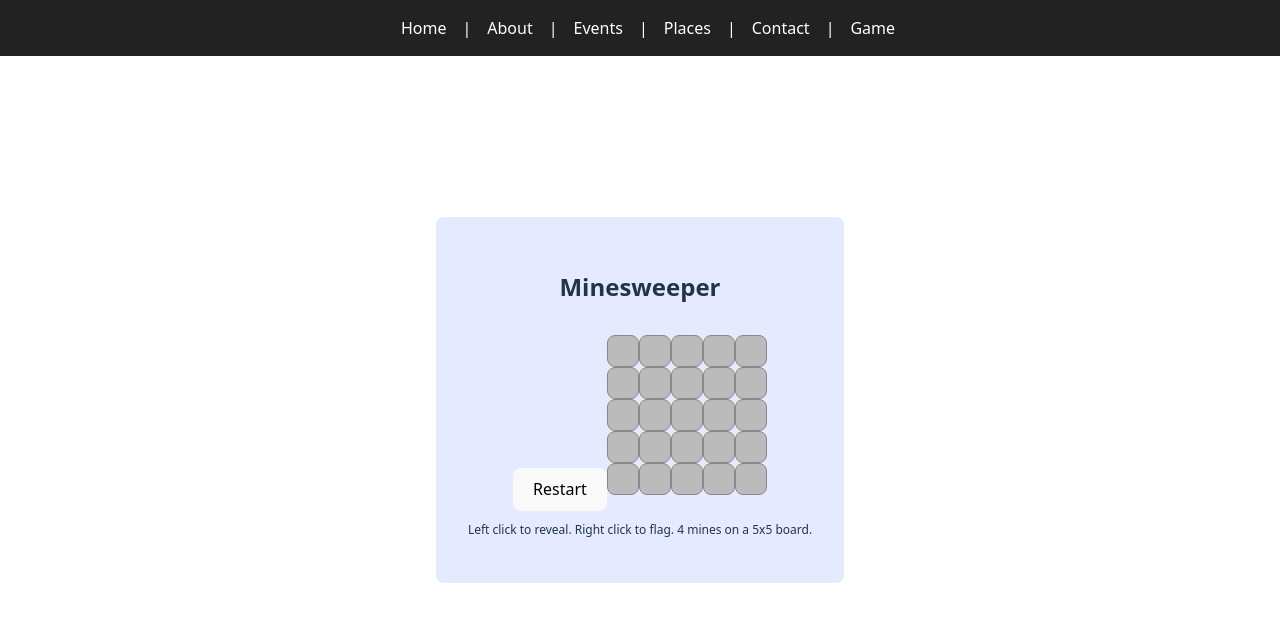
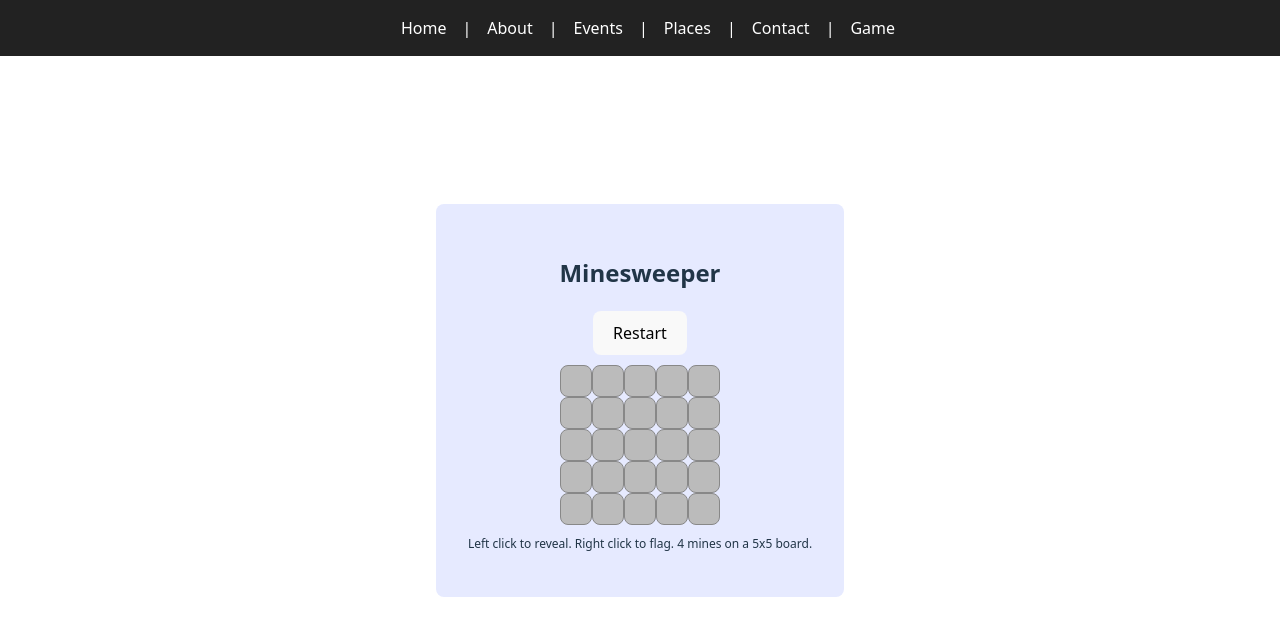
Before and after one commit to davidsl/refactored-training, a React (Vite) app in the folder refactored-training/: page /game in a window 1280 px wide. Shown: the top 636 px of the page. Built offline with nearby package versions, Linux system fonts and the light colour scheme.

Commit message:
animation and styling

```diff
--- a/refactored-training/src/Game/Game.module.css
+++ b/refactored-training/src/Game/Game.module.css
@@ -4,3 +4,25 @@
   background: #e6eaff;
   border-radius: 8px;
 }
+
+@keyframes flipReveal {
+  0% {
+    transform: rotateY(90deg);
+    opacity: 0.2;
+  }
+  60% {
+    transform: rotateY(-10deg);
+    opacity: 1;
+  }
+  80% {
+    transform: rotateY(5deg);
+  }
+  100% {
+    transform: rotateY(0deg);
+  }
+}
+
+.revealedTile {
+  animation: flipReveal 0.4s cubic-bezier(0.4, 0.2, 0.2, 1);
+  backface-visibility: hidden;
+}
--- a/refactored-training/src/Game/Game.tsx
+++ b/refactored-training/src/Game/Game.tsx
@@ -106,13 +106,15 @@ function Game() {
   return (
     <div className={styles.gameContainer}>
       <h2>Minesweeper</h2>
-      <button onClick={reset}>Restart</button>
-      <div style={{ display: 'inline-block', marginTop: 10 }}>
+      <div style={{ display: 'flex', flexDirection: 'column', alignItems: 'center' }}>
+        <button onClick={reset} style={{ marginBottom: 10 }}>Restart</button>
+        <div style={{ display: 'inline-block' }}>
           {board.map((row, r) => (
             <div key={r} style={{ display: 'flex' }}>
               {row.map((cell, c) => (
                 <button
                   key={c}
+                  className={cell.revealed ? styles.revealedTile : ''}
                   style={{
                     width: 32,
                     height: 32,
@@ -142,6 +144,7 @@ function Game() {
             </div>
           ))}
         </div>
+      </div>
       {gameOver && (
         <div style={{ marginTop: 10, fontWeight: 'bold', color: won ? 'green' : 'red' }}>
           {won ? 'You Win!' : 'Game Over!'}
```
Lines whose indentation alone changed are shown as unchanged.
